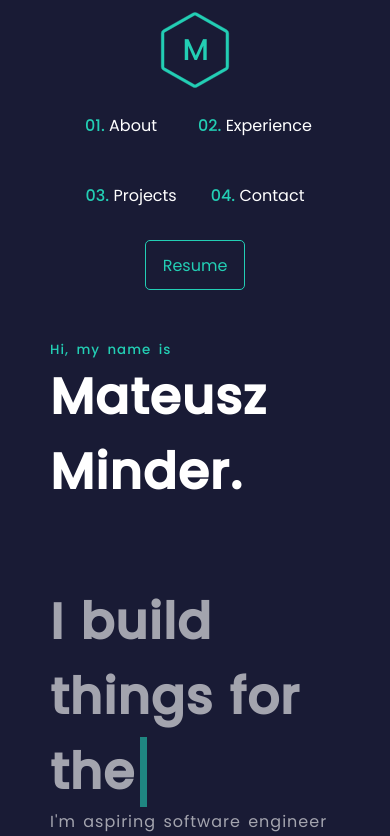
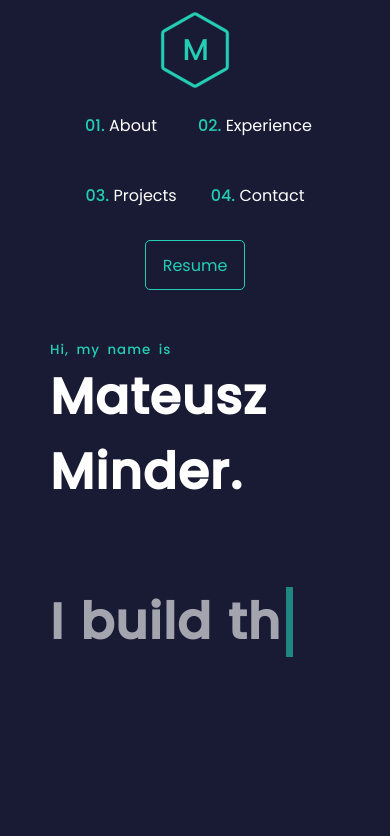
Before and after one commit to CornyCapacitor/portfolio, a React (Vite) app: page / in a window 390 px wide. Shown: the top 836 px of the page. Built offline with nearby package versions, Linux system fonts and the light colour scheme.

Commit message:
complete home.tsx responsiveness

```diff
--- a/src/components/Home.css
+++ b/src/components/Home.css
@@ -82,12 +82,20 @@ h2 {
     cursor: pointer;
     box-shadow: 0px 0px 5px 2px var(--primary);
   }
+
+  @media (max-width: 425px) {}
+
+  @media (max-width: 375px) {
+    font-size: smaller;
+    padding: 15px 30px;
+
+  }
 }
 
 .typewriter-container {
   @media (max-width: 425px) {
     margin-top: 75px;
-    height: 225px;
+    height: 300px;
   }
 
   @media (max-width: 375px) {
--- a/src/components/SelfWritingText.tsx
+++ b/src/components/SelfWritingText.tsx
@@ -42,7 +42,8 @@ export const SelfWritingText = () => {
 
     const interval = setInterval(() => {
       if (isAdding) {
-        setPace(250);
+        // setPace(250);
+        setPace(10)
         addLetter();
       } else if (!isAdding) {
         setPace(50);
```
